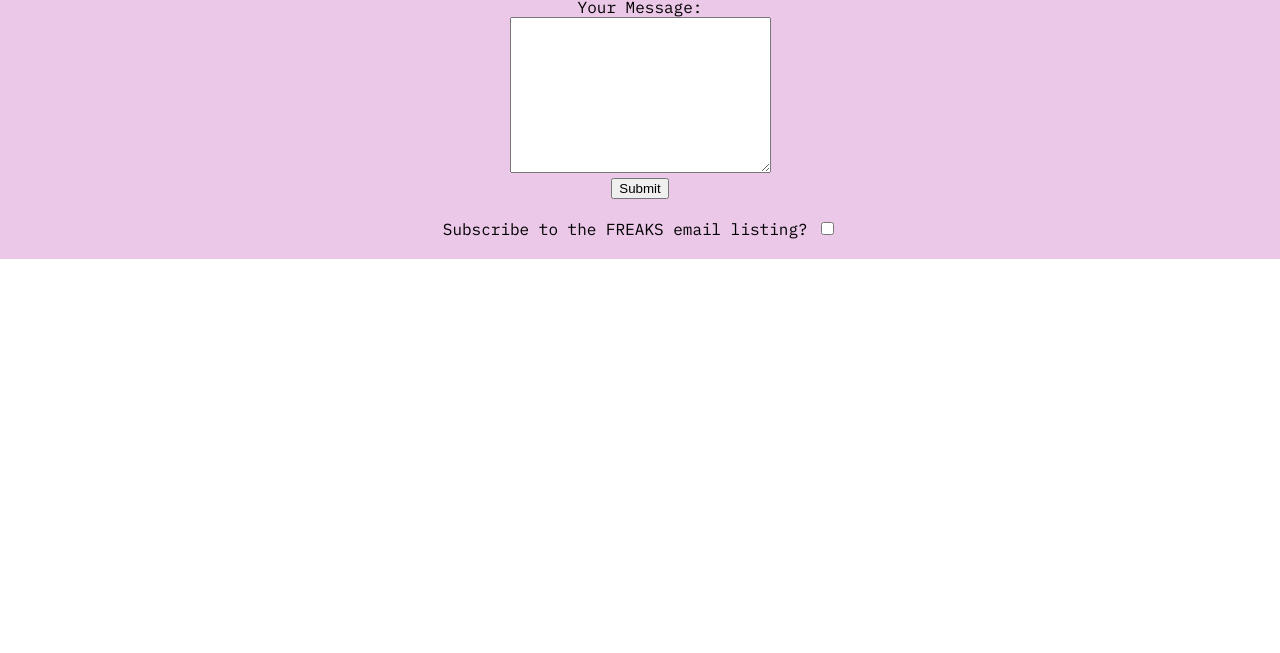
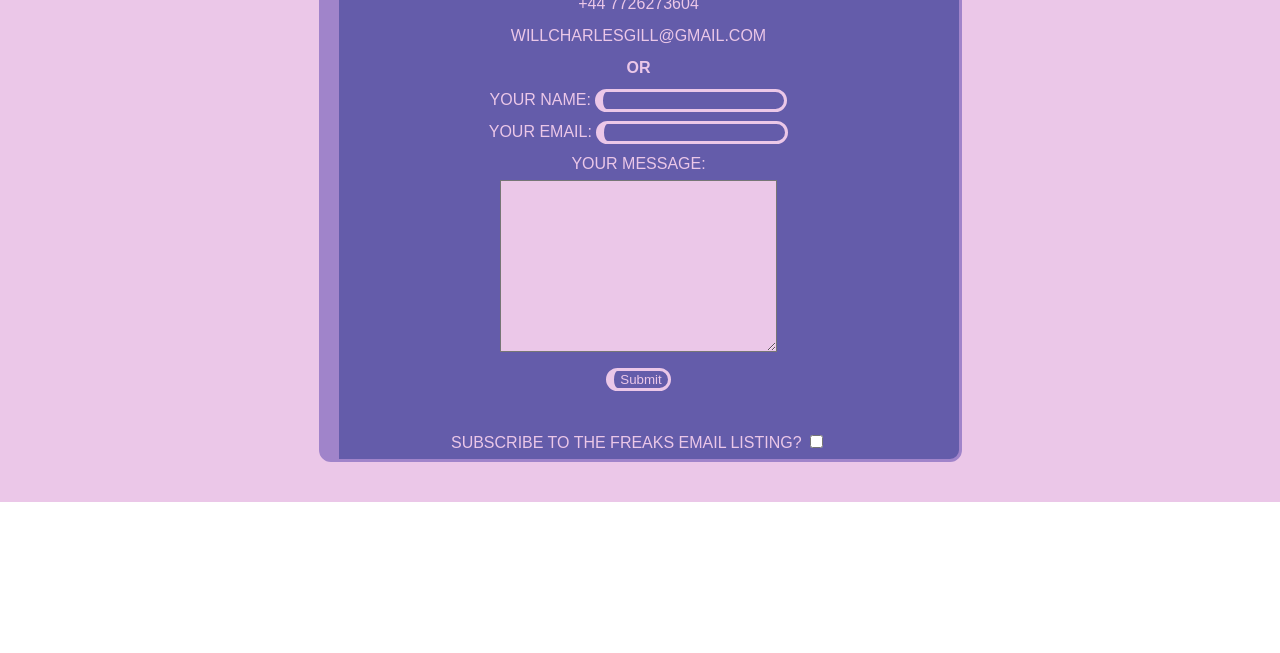
Before and after one commit to FREAKS-inc/Portfolio, a plain HTML site: page contact_me.html in a window 1280 px wide. Shown: the part 155-808 px from the top of the page. Drawn offline with Linux system fonts and the light colour scheme; a web font is replaced by a local one.

Commit message:
beautified contact me

```diff
--- a/CSS/styles.css
+++ b/CSS/styles.css
@@ -25,10 +25,11 @@ a { color: inherit; }
 
 body {
     overflow: overlay;
+    min-width: 100vh
 }
 
 body::-webkit-scrollbar {
-    width: 8px;               /* width of the entire scrollbar */
+    width: 12px;               /* width of the entire scrollbar */
     scroll-padding-right: 9px;
   }
 
@@ -62,6 +63,38 @@ img {
     border-image-outset: 10px;
 }
 
+input {
+    border-style: solid;
+    /*border-width: 10px 5% 10px 40%;*/
+    background-color: #645CAA;
+    border-color: #EBC7E8;
+    border-radius: 12px;
+    border-width: 3px 3px 3px 8px;
+
+    color: #EBC7E8;
+
+    transform-origin: bottom right;
+    transition: color 0.25s ease-out;
+    transition: border-color 0.25s ease-out;
+    transition: border-width 0.25s ease-out;
+}
+
+input[type=text] {
+    background-color: #645CAA;
+    text-indent: 0.5em;
+}
+
+ input[type=submit]:hover {
+    border-style: solid;
+    /*border-width: 10px 5% 10px 40%;*/
+    background-color: #645CAA;
+    border-color: aliceblue;
+    border-radius: 12px;
+    border-width: 3px 3px 3px 12px;
+
+    color: aliceblue;
+ }
+
 
 table {
     margin-left: auto;
@@ -70,6 +103,17 @@ table {
 
 td {
     text-align: left
+}
+
+textarea{
+    background-color: #EBC7E8;
+    color: #A084CA;
+
+    padding: 10px;
+
+    text-align: center;
+
+    font-weight: bolder;
 }
 
 p{
@@ -112,7 +156,7 @@ hr {
     text-transform: lowercase;
 }
 
-.mission {
+.focus-a {
     border-style: solid;
     /*border-width: 10px 5% 10px 40%;*/
     background-color: #645CAA;
@@ -128,6 +172,9 @@ hr {
 
     line-height: 2rem;
     margin: 0 0 20px 0;
+
+    min-width: 400px;
+
     padding: 10px 20px 0 0;
     position: relative;
 
@@ -138,19 +185,48 @@ hr {
 
 }
 
-.mission a{
+.focus-b {
+    border-style: solid;
+    /*border-width: 10px 5% 10px 40%;*/
+    background-color: #645CAA;
+    border-color: #A084CA;
+    border-radius: 12px;
+    border-width: 3px 3px 3px 20px;
+
+    color: #EBC7E8;
+
+    display: inline-block;
+    font-family: 'DotGothic16', sans-serif;
+    font-size: 1rem;
+
+    line-height: 2rem;
+    margin: 0 0 20px 0;
+
+    min-width: 600px;
+
+    padding: 10px 20px 0 0;
+    position: relative;
+
+    text-transform: uppercase;
+
+
+    animation: shad-anim 15s linear infinite;
+
+}
+
+.focus-a, .focus-b a{
     text-decoration: none;
     display: inline-block;
     position: relative;
     color: #EBC7E8;}
 
-.mission a:hover{
+.focus-a, .focus-b a:hover{
     color:aliceblue;
     text-decoration: none;
 
 }
 
-.mission a:after {
+.focus-a, .focus-b a:after {
     content: '';
     position: absolute;
     width: 100%;
@@ -163,12 +239,12 @@ hr {
     transition: transform 0.25s ease-out;
   }
 
-  .mission a:hover:after {
+  .focus-a, .focus-b a:hover:after {
     transform: scaleX(1);
     transform-origin: bottom left;
   }
 
-.mission hr{
+.focus-a, .focus-b hr{
     border-color: #EBC7E8;
 
     border-style: solid none none;
@@ -178,11 +254,11 @@ hr {
     margin-bottom: 10px;
 }
 
-.mission td{
+.focus-a, .focus-b td{
     padding: 10px 40px 15px 20px;
 }
 
-.mission th{
+.focus-a, .focus-b th{
     font-family: 'Aubrey', cursive;
     font-size: 1.5rem;
     letter-spacing: 0.5rem;
@@ -190,7 +266,7 @@ hr {
     padding-left: 45px;
 }
 
-.mission .th-right{
+.focus-a, .focus-b .th-right{
     padding-left: 80px;
 }
 
--- a/contact_me.html
+++ b/contact_me.html
@@ -20,12 +20,12 @@
         <![endif]-->
         <div id="top-container">
 
-            <h2 class="heading">Contact William:</h2>
-
-            <p>07726273604</p>
-            <p><a href="mailto:willcharlesgill@gmail.com">willcharlesgill@gmail.com</a></p>
+            <h2 data-shadow="Contact William:" id="title">Contact William:</h2>
 
 
+            <div class="focus-b">
+                <p>+44 7726273604</p>
+                <p><a href="mailto:willcharlesgill@gmail.com">willcharlesgill@gmail.com</a></p>
                 <p><strong>or</strong></p>
 
                 <form action="mailto:willcharlesgill@gmail.com" method="post"
@@ -37,7 +37,7 @@
                     <input type="email" name="yourEmail" value="">
                     <br>
                     <label>Your Message:</label> <br>
-                <textarea name="yourMessage" cols="30" rows="10"></textarea>
+                    <textarea name="yourMessage" spellcheck="FALSE" cols="30" rows="10"></textarea>
                     <br>
                     <input type="submit" name="">
                     <br><br>
@@ -45,6 +45,7 @@
                     <input type="checkbox" name="">
                 </form>
 
+            </div>
             <script src="" async defer></script>
         </div>
     </body>
```
Also changed, not shown: index.html (+1 -1 lines). Lines whose indentation alone changed are shown as unchanged.
